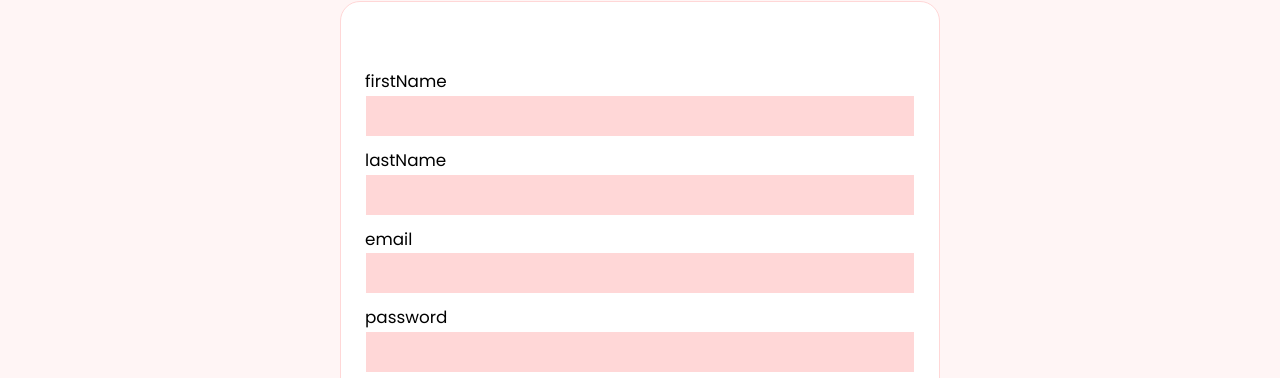
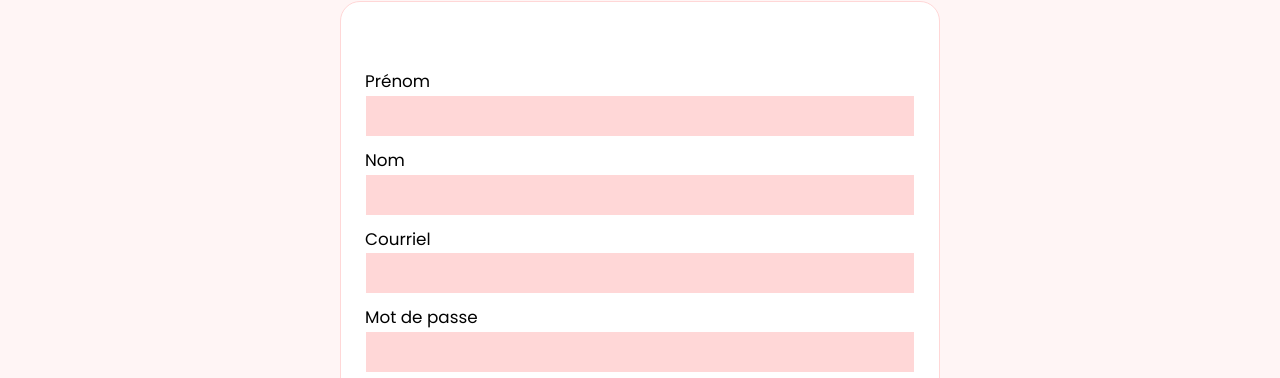
Before and after one commit to Ad-Hel/p7_groupomania, a React (Create React App) app in the folder front/: page /signup in a window 1280 px wide. Shown: the part 202-580 px from the top of the page. Built offline with nearby package versions, Linux system fonts and the light colour scheme.

Commit message:
Fix FormUser add labels

```diff
--- a/front/src/components/FormUser.jsx
+++ b/front/src/components/FormUser.jsx
@@ -1,7 +1,6 @@
 import { useState, useEffect } from 'react';
 
 import useAuth from './useAuth';
-import apiRequest from '../js/apiRequest';
 
 import Form from './Form';
 import Input from './Input';
@@ -31,11 +30,11 @@ function FormUser(props){
 
     return(
         <Form action={handleFormSubmit}>
-            {(auth && auth.role > 1) && <Input type="number" name="role" value={user.role} onchange={handleInput}/>}
-            {!props.isSignIn && <><Input type="text" name="firstName" value={user.firstName} onchange={handleInput}/>
-            <Input type="text" name="lastName" value={user.lastName} onchange={handleInput}/></>}
-            <Input type="email" name="email" value={user.email} onchange={handleInput}/>
-            <Input type="password" name="password" value={user.password} onchange={handleInput}/>
+            {(auth && auth.role > 1) && <Input label="Rôle" type="number" name="role" value={user.role} onchange={handleInput}/>}
+            {!props.isSignIn && <><Input label="Prénom" type="text" name="firstName" value={user.firstName} onchange={handleInput}/>
+            <Input label="Nom" type="text" name="lastName" value={user.lastName} onchange={handleInput}/></>}
+            <Input label="Courriel" type="email" name="email" value={user.email} onchange={handleInput}/>
+            <Input label="Mot de passe" type="password" name="password" value={user.password} onchange={handleInput}/>
             <Button type="submit">{props.label}</Button>
             {props.error && <p className="error">{props.error}</p>}
         </Form>
```
